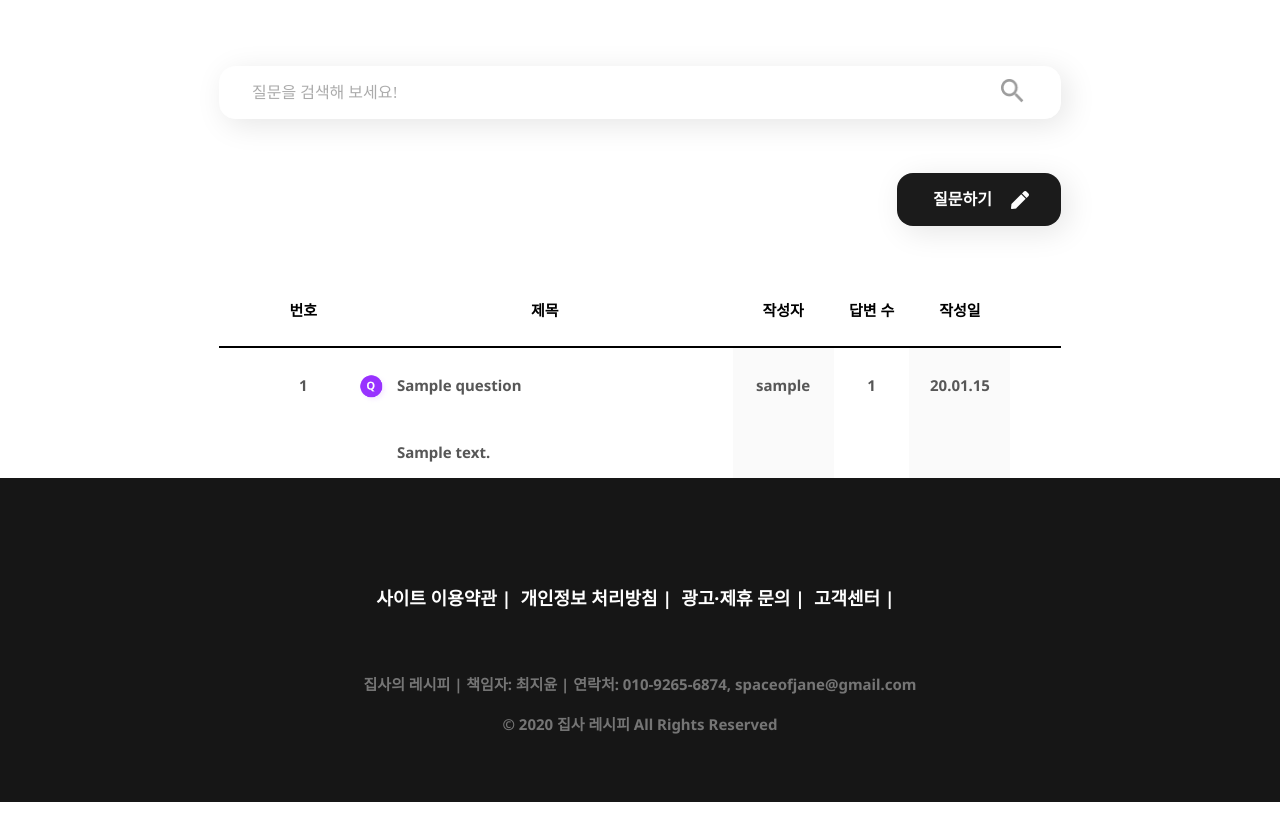
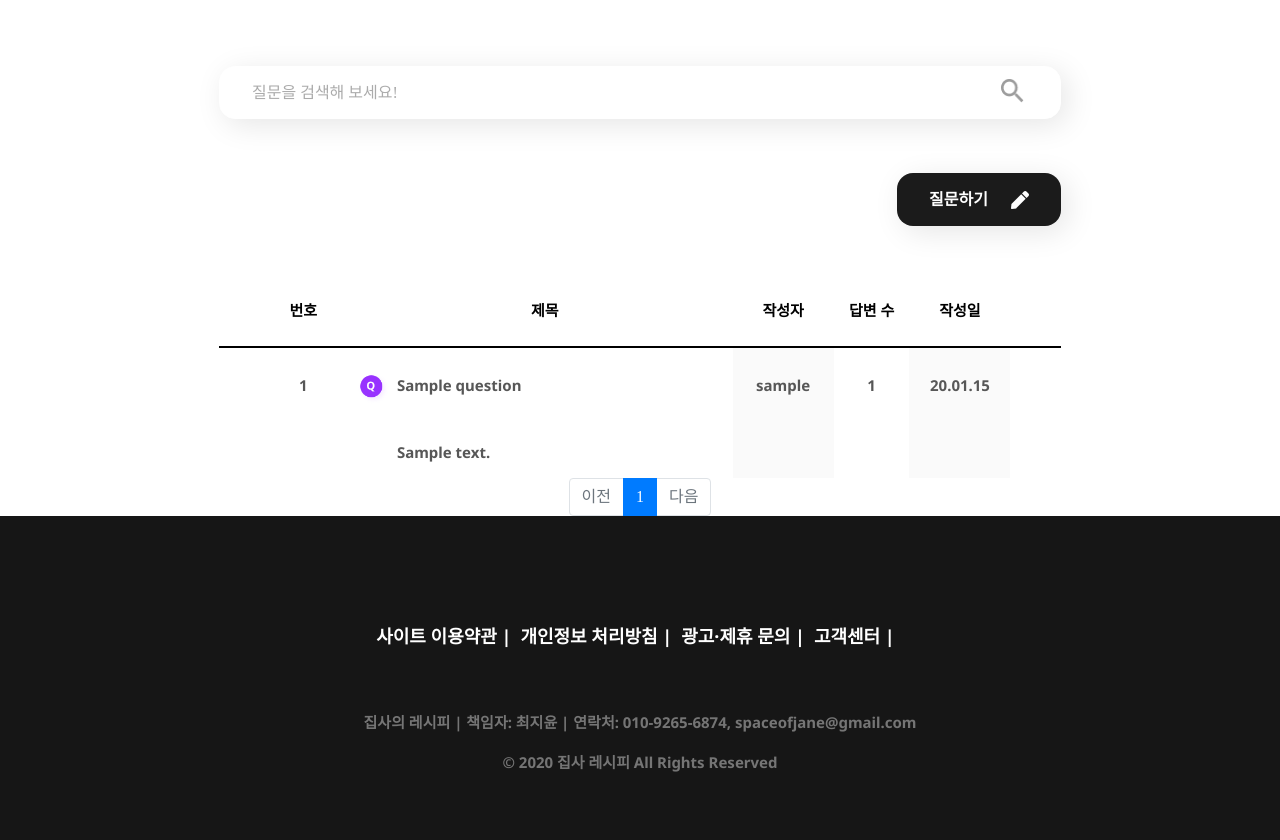
Before and after one commit to Animal-recipe/AnimalRecipe, a Django app: page /question/list/ in a window 1280 px wide. Shown: the part 142-982 px from the top of the page. Before the commit the page ends 944 px from the top, so only its background shows below. Run offline with Django 3.2, Linux system fonts and the light colour scheme; tables that the repository leaves empty hold one stand-in row (values such as "Sample post"); some libraries are stand-ins or nearby versions.

Commit message:
Done confirmDelteModal, Feat pagination

```diff
--- /dev/null
+++ b/question/templatetags/questionFilter.py
@@ -0,0 +1,8 @@
+from django import template
+
+register = template.Library()
+
+
+@register.filter
+def sub(value, arg):
+    return value - arg
--- a/question/views.py
+++ b/question/views.py
@@ -2,8 +2,8 @@ from django.shortcuts import render
 from .forms import QuestionForm, AnswerForm
 from django.shortcuts import redirect
 from .models import Question, Answer
+from django.core.paginator import Paginator
 
-# Create your views here.
 def question_create(request):
     if request.method == 'POST':
         form = QuestionForm(request.POST, request.FILES)
@@ -21,12 +21,12 @@ def question_create(request):
     return render(request, 'question/createQuestion.html', {
         'form': form,
     })
+
 def update_question(request, question_id):
     question = Question.objects.get(pk=question_id)
     if request.user != question.author:
         messages.error(request, '댓글수정권한이 없습니다')
         return redirect('question:detail', question_id=question.id)
-
     if request.method == "POST":
         form = QuestionForm(request.POST, instance=question)
         if form.is_valid():
@@ -41,7 +41,6 @@ def update_question(request, question_id):
 
 def delete_question(request, question_id):
     question = Question.objects.get(pk=question_id)
-    print('delete q')
     if request.user != question.author:
         messages.error(request, '댓글 삭제권한이 없습니다')
         return redirect('question:detail', question_id=question.id)
@@ -66,6 +65,7 @@ def create_answer(request, question_id):
     return render(request, 'question/createAnswer.html',
         {"form": form, "question": question}
     )
+
 def update_answer(request, answer_id):
     answer = Answer.objects.get(pk=answer_id)
     question = answer.question
@@ -84,6 +84,7 @@ def update_answer(request, answer_id):
         form = AnswerForm(instance=answer)
     context = {'form': form, 'question': question}
     return render(request, 'question/createAnswer.html', context)
+
 def delete_answer(request, answer_id):
     answer = Answer.objects.get(pk=answer_id)
     if request.user != answer.author:
@@ -92,16 +93,22 @@ def delete_answer(request, answer_id):
     else:
         answer.delete()
     return redirect('question:detail', question_id=answer.question.id)
+
 def question_list(request):
+    page = request.GET.get('page', 1)
     questions = Question.objects.all()
-    return render(request, "question/listQuestion.html", {"questions":questions})
+
+    paginator = Paginator(questions, 3)
+    pageObject = paginator.get_page(page)
+
+    return render(request, "question/listQuestion.html", {"questions":pageObject})
 
 def question_detail(request, question_id):  # 카테고리, 지역에 따라 list가 다릅니다\
     question = Question.objects.get(pk=question_id)
     answers = Answer.objects.filter(question=question).order_by('created')
-
     return render(request, "../templates/question/detailQuestion.html",
                   {"question": question, "answers": answers})
+
 def search(request):
     questions = Question.objects.all().order_by('-created')
     q = request.POST.get('q', "")
--- a/static/css/question/question.css
+++ b/static/css/question/question.css
@@ -65,7 +65,7 @@ button:focus {
 }
 
 .questionTitle {
-    width: 800px;
+    width: 576px;
     font-family: Noto Sans;
     font-weight: 600;
     font-size: 18px;
@@ -198,9 +198,9 @@ button:focus {
     padding: 30px 50px;
 }
 
-.questionTitle {
-    dislay: flex;
-    justify-content: flex-start;
+.answerQTitle {
+    display: flex;
+    align-items: center;
 }
 
 .trigger {
@@ -282,7 +282,6 @@ button:focus {
     outline: none;
     border: none;
 }
-
 button:focus {
     outline: none;
     border: none;
@@ -660,3 +659,12 @@ button:focus {
     border: none;
     margin: 0 10px;
 }
+.pagination li a:first-child {
+    border-top-left-radius: 0;
+    border-bottom-left-radius: 0;
+}
+
+.pagination li:last-child a {
+    border-top-right-radius: 0;
+    border-bottom-right-radius: 0;
+}
--- a/templates/question/createAnswer.html
+++ b/templates/question/createAnswer.html
@@ -9,9 +9,9 @@
     <h1>답변<br>작성하기</h1>
 </div>
 <div id="answerCreateBox">
-    <div class="questionTitle">
+    <div class="answerQTitle">
         <img src="{% static 'img/question/questionMark.png' %}">
-        <h3 class="FieldTitle" style="margin-bottom: 0;">{{ question.title }}</h3>
+        <h3 class="FieldTitle" style="margin-bottom: 0;width: 600px;margin-left: 20px;">{{ question.title }}</h3>
         <p class="trigger" id="trigger">상세보기</a>
     </div>
     <hr style="border: 0.8px solid #575757;width: 100%;">
@@ -27,7 +27,6 @@
                 {{ form.content }}
             </div>
         </div>
-
         <div class="buttonBox">
             <button type="submit" class="submitButton">작성완료</button>
             <a href="{% url 'question:list' %}" class="cancelButton">취소</a>
--- a/templates/question/createQuestion.html
+++ b/templates/question/createQuestion.html
@@ -15,14 +15,12 @@
                     {{ form.title }}
                 </div>
             </div>
-
             <div style="margin-bottom:300px;">
                 <h2 class="FieldTitle">궁금한 내용을 입력해주세요</h2>
                 <div class="questionContentBox">
                     {{ form.content }}
                 </div>
             </div>
-
             <div class="buttonBox">
                 <button type="submit" class="submitButton">작성완료</button>
                 <a href="{% url 'question:list' %}" class="cancelButton">취소</a>
--- a/templates/question/listQuestion.html
+++ b/templates/question/listQuestion.html
@@ -1,5 +1,6 @@
 {% extends 'base.html' %}
 {% load static %}
+{% load questionFilter %}
 {% block content %}
 <link rel="stylesheet" href="{% static 'css/question/question.css' %}">
 <script type="text/javascript" src="{% static 'js/question/question.js' %}"></script>
@@ -7,18 +8,17 @@
 <div id="navBarBox" style="height: 130px;">
     {% include 'nav.html' %}
 </div>
-
 <div class="questionListBox">
     <form class="searchBarBox" action="{% url 'question:search' %}" method="POST">
         {% csrf_token %}
         <input class="searchBar" placeholder="질문을 검색해 보세요!" name="q" value="{{q}}">
-        <button type="submit" class=""><img src="{% static 'img/question/searchButton.png' %}" width="23.32px" height="23.32px"></button>
+        <button type="submit" class=""><img src="{% static 'img/question/searchButton.png' %}" width="23.32px"
+                height="23.32px"></button>
     </form>
-
     <div style="display:flex;justify-content:flex-end;">
-            <a href="{% url 'question:create_question' %}" class="questionCreateBtn btn"><span>질문하기</span><img src="{% static 'img/question/createButton.png' %}"></a>
+        <a href="{% url 'question:create_question' %}" class="questionCreateBtn"><span>질문하기</span><img
+                src="{% static 'img/question/createButton.png' %}"></a>
     </div>
-
     <div>
         <ul>
             <li class="listHead">
@@ -37,7 +37,7 @@
             {% if question.is_active %}
             <ul class="listRow">
                 <div class="nullCell cellBox"></div>
-                <div class="idCell cellBox"><span>{{ question.id }}</span></div>
+                <div class="idCell cellBox"><span>{{ questions.paginator.count|sub:questions.start_index|sub:forloop.counter0|add:1 }}</span></div>
                 <div class="titleCell cellBox">
                     <p class="qTitle">
                         <img src="{% static 'img/question/questionMark.png' %}" width="33px" height="33px">
@@ -46,7 +46,8 @@
                     <p class="qContent">{{question.content}}</p>
                 </div>
                 <div class="authorCell cellBox"><span>{{ question.author.nickname }}</span></div>
-                <div class="answerCountCell cellBox"><span>{% if question.answer.count != 0 %}{{ question.answer.count }}</span>{% endif %}</div>
+                <div class="answerCountCell cellBox">
+                    <span>{% if question.answer.count != 0 %}{{ question.answer.count }}</span>{% endif %}</div>
                 <div class="createdCell cellBox"><span>{{ question.created|date:"y.m.d" }}</span></div>
                 <div class="nullCell cellBox"></div>
             </ul>
@@ -67,8 +68,10 @@
                     </p>
                 </div>
                 <div class="authorCell cellBox" style="height: 70px;"></div>
-                    <div class="answerCountCell cellBox" style="height: 70px;"><span>{% if question.answer.count != 0 %}{{ question.answer.count }}</span>{% endif %}</div>
-                    <div class="createdCell cellBox" style="height: 70px;"><span>{{ question.created|date:"y.m.d" }}</span></div>
+                <div class="answerCountCell cellBox" style="height: 70px;">
+                    <span>{% if question.answer.count != 0 %}{{ question.answer.count }}</span>{% endif %}</div>
+                <div class="createdCell cellBox" style="height: 70px;"><span>{{ question.created|date:"y.m.d" }}</span>
+                </div>
                 <div class="nullCell cellBox" style="height: 70px;"></div>
             </ul>
             {% endif %}
@@ -76,6 +79,44 @@
         </div>
         {% endif %}
     </div>
+        <!-- 페이징처리 시작 -->
+        <ul class="pagination justify-content-center">
+            <!-- 이전페이지 -->
+            {% if questions.has_previous %}
+            <li class="page-item">
+                <a class="page-link" href="?page={{ questions.previous_page_number }}">이전</a>
+            </li>
+            {% else %}
+            <li class="page-item disabled">
+                <a class="page-link" tabindex="-1" aria-disabled="true" href="#">이전</a>
+            </li>
+            {% endif %}
+            <!-- 페이지리스트 -->
+            {% for page_number in questions.paginator.page_range %}
+            {% if page_number >= questions.number|add:-2 and page_number <= questions.number|add:2 %}
+                {% if page_number == questions.number %}
+                <li class="page-item active" aria-current="page">
+                    <a class="page-link" href="?page={{ page_number }}">{{ page_number }}</a>
+                </li>
+                {% else %}
+                <li class="page-item">
+                    <a class="page-link" href="?page={{ page_number }}">{{ page_number }}</a>
+                </li>
+                {% endif %}
+            {% endif %}
+            {% endfor %}
+            <!-- 다음페이지 -->
+            {% if questions.has_next %}
+            <li class="page-item">
+                <a class="page-link" href="?page={{ questions.next_page_number }}">다음</a>
+            </li>
+            {% else %}
+            <li class="page-item disabled">
+                <a class="page-link" tabindex="-1" aria-disabled="true" href="#">다음</a>
+            </li>
+            {% endif %}
+        </ul>
+        <!-- 페이징처리 끝 -->
 </div>
 {% include 'footer.html' %}
 {% endblock %}
```
Also changed, not shown: templates/confirmDeleteModal.html (added, +15 -0 lines), templates/question/detailQuestion.html (+20 -25 lines), templates/question/searchResult.html (+10 -5 lines). Lines whose indentation alone changed are shown as unchanged.
